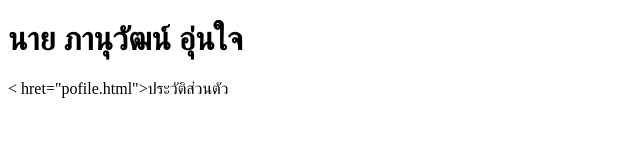
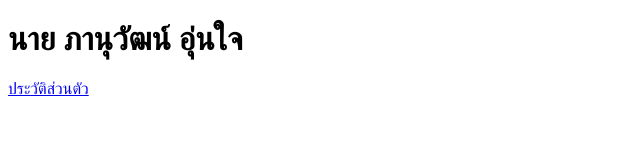
Before and after one commit to 16404-arch/portfolio, a plain HTML site: page index.html in a window 1280 px wide. Shown: the whole page, without its empty margins (0-640 px from the left). Drawn offline with Linux system fonts and the light colour scheme.

Commit message:
Update index.html

```diff
--- a/index.html
+++ b/index.html
@@ -5,7 +5,7 @@
 </head>
 <body>
 <h1>นาย ภานุวัฒน์ อุ่นใจ</h1>
-    < hret="pofile.html">ประวัติส่วนตัว</a>
+    <a href="pofile.html">ประวัติส่วนตัว</a>
 
 </body>
 </html>
```
